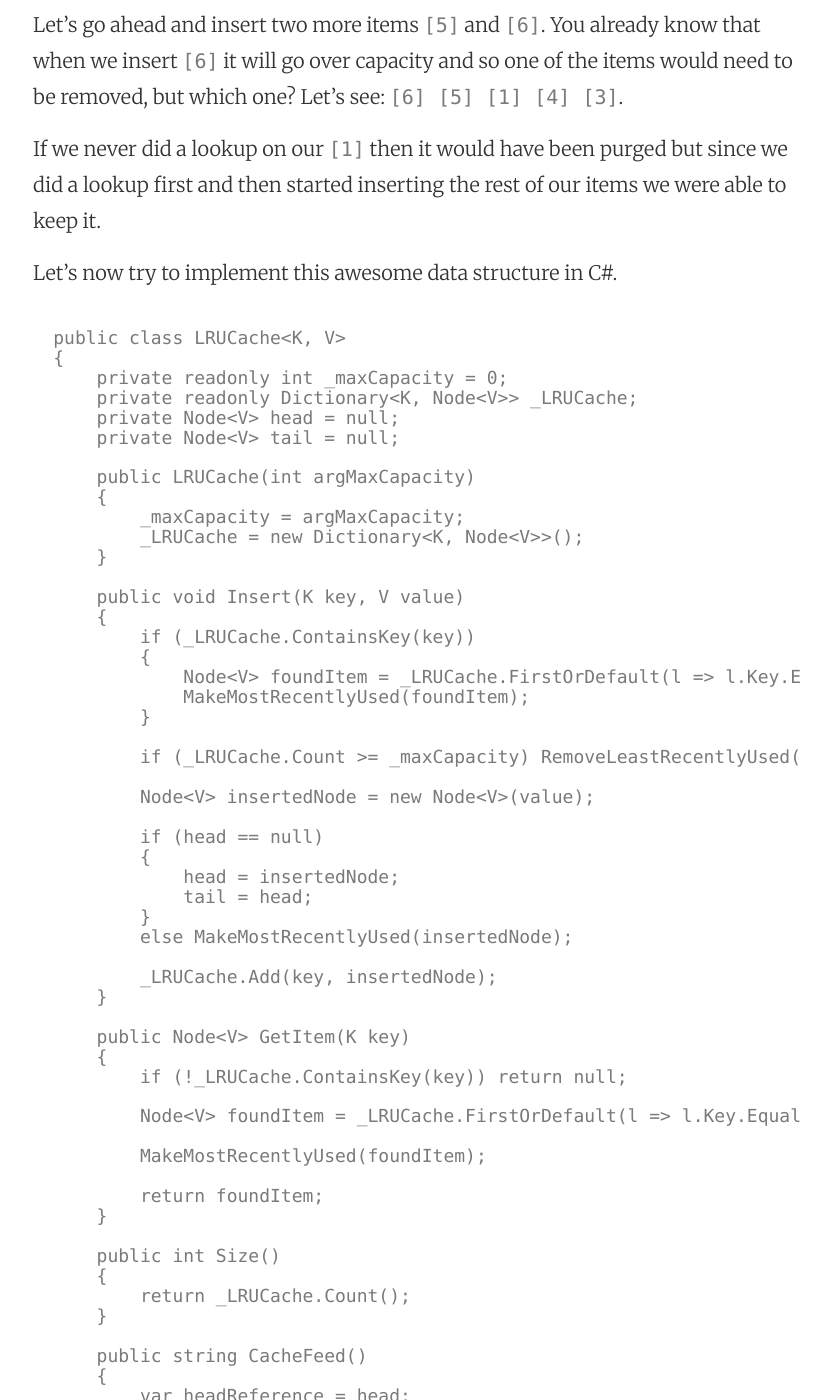
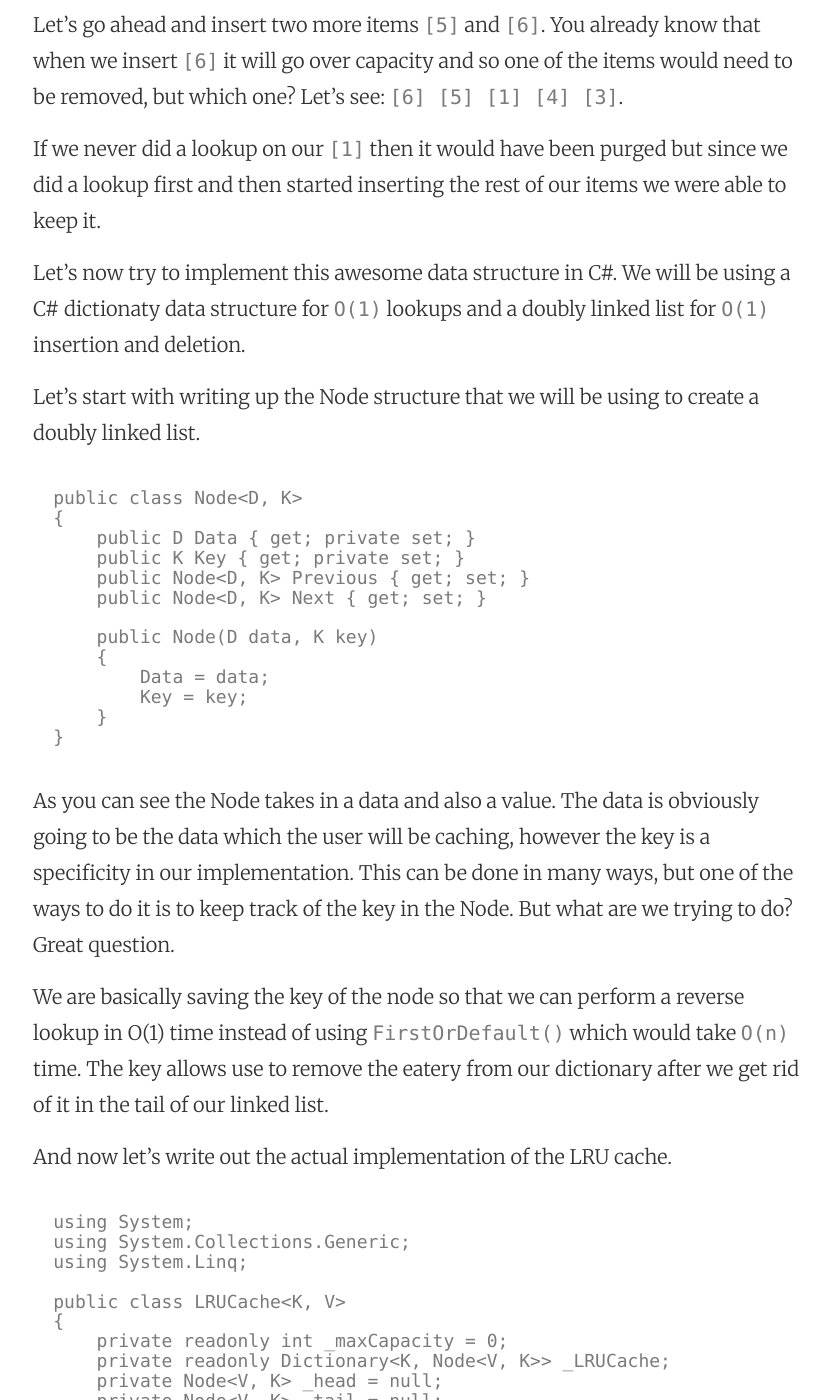
Before and after one commit to JungMinu/AvetisG.github.io, a Jekyll site: the page built from _posts/2015-07-25-new-favorite-data-structure-lru-cache.md, in a window 1280 px wide and 1400 px high, scrolled down 1684 px. Shown: the whole window, without its empty margins (223-1054 px from the left). Built offline with Jekyll 4.4.1, drawn with Linux system fonts in a browser that asks for light colours; nearby versions of some CDN libraries; Markdown is read by kramdown in place of the engine named in the settings; comment, search, counter and statistics services are not loaded; some of the changed text lies outside the part shown.

Commit message:
Update 2015-07-25-new-favorite-data-structure-lru-cache.md

````diff
--- a/_posts/2015-07-25-new-favorite-data-structure-lru-cache.md
+++ b/_posts/2015-07-25-new-favorite-data-structure-lru-cache.md
@@ -33,53 +33,78 @@ Let's go ahead and insert two more items `[5]` and `[6]`. You already know that
 
 If we never did a lookup on our `[1]` then it would have been purged but since we did a lookup first and then started inserting the rest of our items we were able to keep it.
 
-Let's now try to implement this awesome data structure in C#.
+Let's now try to implement this awesome data structure in C#. We will be using a C# dictionaty data structure for `O(1)` lookups and a doubly linked list for `O(1)` insertion and deletion.
+
+Let's start with writing up the Node structure that we will be using to create a doubly linked list.
 
 ```C#
+public class Node<D, K>
+{
+    public D Data { get; private set; }
+    public K Key { get; private set; }
+    public Node<D, K> Previous { get; set; }
+    public Node<D, K> Next { get; set; }
+
+    public Node(D data, K key)
+    {
+        Data = data;
+        Key = key;
+    }
+}
+```
+
+As you can see the Node takes in a data and also a value. The data is obviously going to be the data which the user will be caching, however the key is a specificity in our implementation. This can be done in many ways, but one of the ways to do it is to keep track of the key in the Node. But what are we trying to do? Great question.
+
+We are basically saving the key of the node so that we can perform a reverse lookup in O(1) time instead of using `FirstOrDefault()` which would take `O(n)` time. The key allows use to remove the eatery from our dictionary after we get rid of it in the tail of our linked list.
+
+And now let's write out the actual implementation of the LRU cache.
+
+```C#
+using System;
+using System.Collections.Generic;
+using System.Linq;
+
 public class LRUCache<K, V>
 {
     private readonly int _maxCapacity = 0;
-    private readonly Dictionary<K, Node<V>> _LRUCache;
-    private Node<V> head = null;
-    private Node<V> tail = null;
+    private readonly Dictionary<K, Node<V, K>> _LRUCache;
+    private Node<V, K> _head = null;
+    private Node<V, K> _tail = null;
 
     public LRUCache(int argMaxCapacity)
     {
         _maxCapacity = argMaxCapacity;
-        _LRUCache = new Dictionary<K, Node<V>>();
+        _LRUCache = new Dictionary<K, Node<V, K>>();
     }
 
     public void Insert(K key, V value)
     {
         if (_LRUCache.ContainsKey(key))
         {
-            Node<V> foundItem = _LRUCache.FirstOrDefault(l => l.Key.Equals(key)).Value;
-            MakeMostRecentlyUsed(foundItem);
+            MakeMostRecentlyUsed(_LRUCache[key]);
         }
 
         if (_LRUCache.Count >= _maxCapacity) RemoveLeastRecentlyUsed();
 
-        Node<V> insertedNode = new Node<V>(value);
+        Node<V, K> insertedNode = new Node<V, K>(value, key);
 
-        if (head == null)
+        if (_head == null)
         {
-            head = insertedNode;
-            tail = head;
+            _head = insertedNode;
+            _tail = _head;
         }
         else MakeMostRecentlyUsed(insertedNode);
 
         _LRUCache.Add(key, insertedNode);
     }
 
-    public Node<V> GetItem(K key)
+    public Node<V, K> GetItem(K key)
     {
         if (!_LRUCache.ContainsKey(key)) return null;
 
-        Node<V> foundItem = _LRUCache.FirstOrDefault(l => l.Key.Equals(key)).Value;
+        MakeMostRecentlyUsed(_LRUCache[key]);
 
-        MakeMostRecentlyUsed(foundItem);
-
-        return foundItem;
+        return _LRUCache[key];
     }
 
     public int Size()
@@ -89,7 +114,7 @@ public class LRUCache<K, V>
 
     public string CacheFeed()
     {
-        var headReference = head;
+        var headReference = _head;
 
         List<string> items = new List<string>();
 
@@ -104,38 +129,35 @@ public class LRUCache<K, V>
 
     private void RemoveLeastRecentlyUsed()
     {
-        var key = _LRUCache.FirstOrDefault(l => l.Value.Equals(tail)).Key;
-
-        _LRUCache.Remove(key);
-
-        tail.Previous.Next = null;
-        tail = tail.Previous;
+        _LRUCache.Remove(_tail.Key);
+        _tail.Previous.Next = null;
+        _tail = _tail.Previous;
     }
 
-    private void MakeMostRecentlyUsed(Node<V> foundItem)
+    private void MakeMostRecentlyUsed(Node<V, K> foundItem)
     {
         if (foundItem.Next == null && foundItem.Previous == null)
         {
-            foundItem.Next = head;
-            head.Previous = foundItem;
-            if (head.Next == null) tail = head;
-            head = foundItem;
+            foundItem.Next = _head;
+            _head.Previous = foundItem;
+            if (_head.Next == null) _tail = _head;
+            _head = foundItem;
         }
         else if (foundItem.Next == null && foundItem.Previous != null)
         {
             foundItem.Previous.Next = null;
-            tail = foundItem.Previous;
-            foundItem.Next = head;
-            head.Previous = foundItem;
-            head = foundItem;
+            _tail = foundItem.Previous;
+            foundItem.Next = _head;
+            _head.Previous = foundItem;
+            _head = foundItem;
         }
         else if (foundItem.Next != null && foundItem.Previous != null)
         {
             foundItem.Previous.Next = foundItem.Next;
             foundItem.Next.Previous = foundItem.Previous;
-            foundItem.Next = head;
-            head.Previous = foundItem;
-            head = foundItem;
+            foundItem.Next = _head;
+            _head.Previous = foundItem;
+            _head = foundItem;
         }
     }
 }
````
